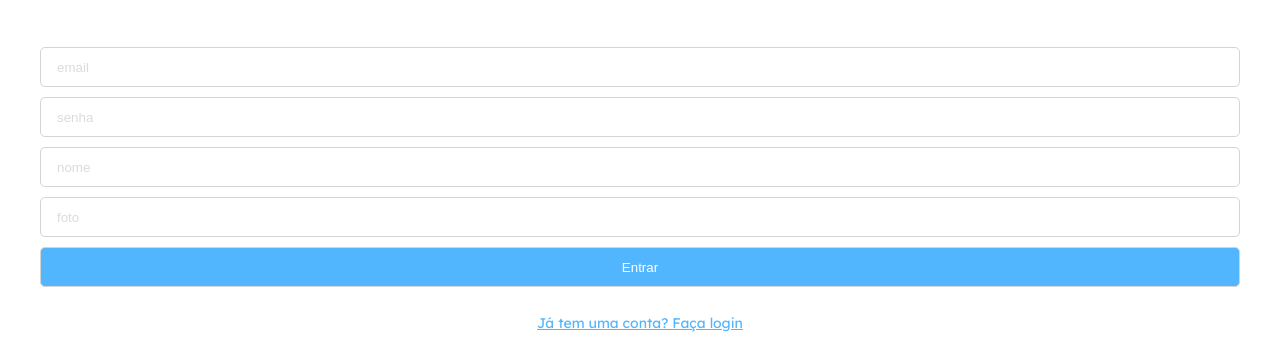
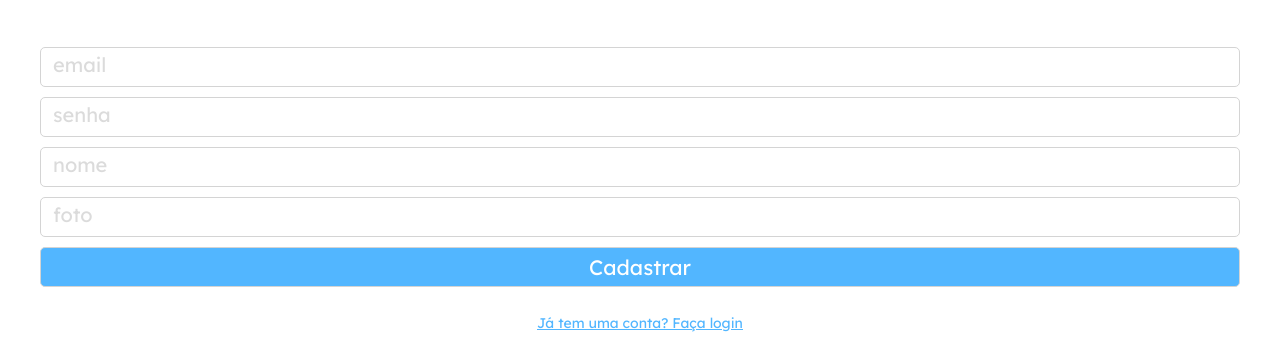
Before and after one commit to smol-guilherme/projeto10-trackit, a React (Create React App) app: page /cadastro in a window 1280 px wide. Shown: the part 257-594 px from the top of the page. Built offline with nearby package versions, Linux system fonts and the light colour scheme.

Commit message:
A conclusão bem sucedida do cadastro agora retorna o usuário para a tela principal.

```diff
--- a/src/assets/globalStyles.js
+++ b/src/assets/globalStyles.js
@@ -54,7 +54,6 @@ table {
 }
 body {
 	font-family: 'Lexend Deca';
-	/* font-family: 'Lexend Deca', sans-serif; */
 }
 `
 
--- a/src/components/Goals.js
+++ b/src/components/Goals.js
@@ -16,7 +16,6 @@ const URL = "https://mock-api.bootcamp.respondeai.com.br/api/v2/trackit/habits"
 const ROUTE_TODAY = "/today"
 
 function NewHabit ({ IsLoading, form, title, setTitle, handleWeekday, create, setCreate, handleSubmit, interact }) {
-
     return(
         <InputWrapper onSubmit={handleSubmit} interact={interact}>
             <input
@@ -25,6 +24,7 @@ function NewHabit ({ IsLoading, form, title, setTitle, handleWeekday, create, se
                 placeholder={'nome do hábito'}
                 onChange={(e) => setTitle(e.target.value)}
                 maxLength={64}
+                autoFocus
                 required
             />
             <DayWrapper>
@@ -32,7 +32,7 @@ function NewHabit ({ IsLoading, form, title, setTitle, handleWeekday, create, se
             </DayWrapper>
             <ButtonWrapper>
                 <Cancel onClick={() => setCreate(!create)}>cancelar</Cancel>
-                <IsLoading />
+                { <IsLoading /> }
             </ButtonWrapper>
         </InputWrapper>
     )
@@ -48,7 +48,8 @@ export default function Goals() {
 
     function handleSubmit(e) {
         e.preventDefault();
-        setInteract(true)
+        console.log(e.type)
+        // setInteract(true)
         const days = []
         form.map((item, index) => {
             if(item.isSelected) {
@@ -80,7 +81,7 @@ export default function Goals() {
             setForm(dayToText)
             setCreate(!create)
             setData(newData)
-            setInteract(false)
+            // setInteract(false)
         })
         promise.catch((err) => setInteract(false))
     }
@@ -117,7 +118,7 @@ export default function Goals() {
     })
 
     function updateProgress(responseData) {
-        setInteract(!interact)
+        // setInteract(true)
         const count = responseData.filter((item) =>{
             if (item.done) {
                 return item
@@ -357,6 +358,8 @@ const InputWrapper = styled.form`
     box-sizing: border-box;
 
     input {
+        font-family: 'Lexend Deca';
+        font-size: 20px;
         display: flex;
         pointer-events: ${ ({ interact }) => !interact ? 'auto' : 'none' };
         background-color: ${ ({ interact }) => !interact ? '#FFFFFF' : '#F2F2F2' };
@@ -364,7 +367,7 @@ const InputWrapper = styled.form`
         width: 90%;
         height: 40px;
         margin: 10px 0;
-        padding: 4px 16px;
+        padding: 4px 12px;
         border: 1px solid #D4D4D4;
         border-radius: 5px;
         box-sizing: border-box;
@@ -383,6 +386,8 @@ const ButtonWrapper = styled.div`
 `
 
 const Button = styled.button`
+    font-family: 'Lexend Deca';
+    font-size: 16px;
     display: flex;
     justify-content: center;
     align-items: center;
@@ -399,6 +404,8 @@ const Button = styled.button`
 `
 
 const Cancel = styled.button`
+    font-family: 'Lexend Deca';
+    font-size: 16px;
     display: flex;
     justify-content: center;
     align-items: center;
--- a/src/components/Home.js
+++ b/src/components/Home.js
@@ -17,14 +17,14 @@ export default function Home() {
     const [interact, setInteract] = useState(false)
 
     useEffect(() => {
-        const autoLogin = localStorage.getItem("login");
-        if (autoLogin !== null) {
-            const parseUser = JSON.parse(autoLogin)
-            setEmail(parseUser.email)
-            setPassword(parseUser.password)
-            const login = { email: parseUser.email, password: parseUser.password }
-            userLogin(login);
-        }
+        // const autoLogin = localStorage.getItem("login");
+        // if (autoLogin !== null) {
+        //     const parseUser = JSON.parse(autoLogin)
+        //     setEmail(parseUser.email)
+        //     setPassword(parseUser.password)
+        //     const login = { email: parseUser.email, password: parseUser.password }
+        //     userLogin(login);
+        // }
 
         // eslint-disable-next-line react-hooks/exhaustive-deps
     }, [])
@@ -59,7 +59,6 @@ export default function Home() {
 
     function handleErr(err) {
         toggleInputs();
-        console.log(err.response)
         if(err.response.status === 401) {
             return alert("Usuário ou senha incorretos")
         }
@@ -127,18 +126,22 @@ const InputWrapper = styled.form`
         width: 100%;
         height: 40px;
         margin: 5px 0;
-        padding: 4px 16px;
+        padding: 4px 12px;
         border: 1px solid #D4D4D4;
         border-radius: 5px;
         box-sizing: border-box;
 
         &::placeholder {
-        color: #DBDBDB
+        	font-family: 'Lexend Deca';
+            font-size: 20px;
+            color: #DBDBDB
         }
     }
 `
 
 const Button = styled.button`
+	font-family: 'Lexend Deca';
+    font-size: 21px;
     display: flex;
     justify-content: center;
     align-items: center;
--- a/src/components/Register.js
+++ b/src/components/Register.js
@@ -2,7 +2,7 @@ import axios from "axios";
 import styled from "styled-components";
 import { ThreeDots } from "react-loader-spinner";
 import { useState } from "react";
-import { Link } from "react-router-dom";
+import { Link, useNavigate } from "react-router-dom";
 import logo from "../assets/trackit_logo.png"
 
 
@@ -10,6 +10,7 @@ import logo from "../assets/trackit_logo.png"
 const URL = "https://mock-api.bootcamp.respondeai.com.br/api/v2/trackit/auth/sign-up"
 
 export default function Register() {
+    const navigate = useNavigate();
     const [email, setEmail] = useState('')
     const [password, setPassword] = useState('')
     const [userName, setUserName] = useState('')
@@ -19,16 +20,15 @@ export default function Register() {
     function userRegister(e) {
         e.preventDefault();
         const registry = { email: email, name: userName, image: picture, password: password }
-        console.log(registry)
         setInteract(true)
 
         const promise = axios.post(URL, registry);
 
         promise.then((res) => {
             toggleInputs();
-            console.log(res.data)
+            navigate("/")
         });
-        promise.catch((err) => { alert(err.response.status); toggleInputs(); });
+        promise.catch((err) => alert("Este e-mail já foi cadastrado"));
     }
 
     function toggleInputs() {
@@ -41,7 +41,7 @@ export default function Register() {
 
     const IsLoading = (() => {
         if(!interact) {
-            return (<Button type={'submit'} interact={interact}>Entrar</Button>)
+            return (<Button type={'submit'} interact={interact}>Cadastrar</Button>)
         }
         return <Button><ThreeDots height="15px" width="60px" color="#FFFFFF" /></Button>
     })
@@ -113,18 +113,22 @@ const InputWrapper = styled.form`
         width: 100%;
         height: 40px;
         margin: 5px 0;
-        padding: 4px 16px;
+        padding: 4px 12px;
         border: 1px solid #D4D4D4;
         border-radius: 5px;
         box-sizing: border-box;
 
         &::placeholder {
-        color: #DBDBDB
+            font-family: 'Lexend Deca';
+            font-size: 20px;
+            color: #DBDBDB
         }
     }
 `
 
 const Button = styled.button`
+	font-family: 'Lexend Deca';
+    font-size: 21px;
     display: flex;
     justify-content: center;
     align-items: center;
```
